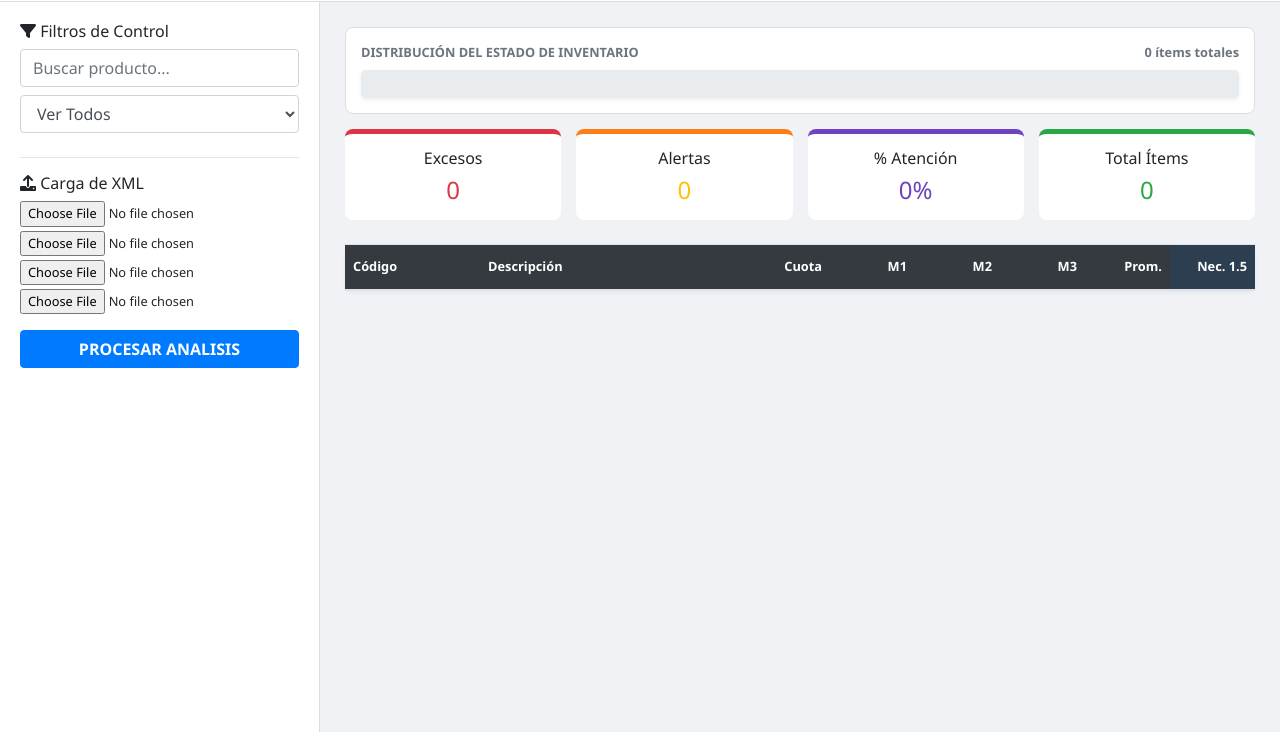
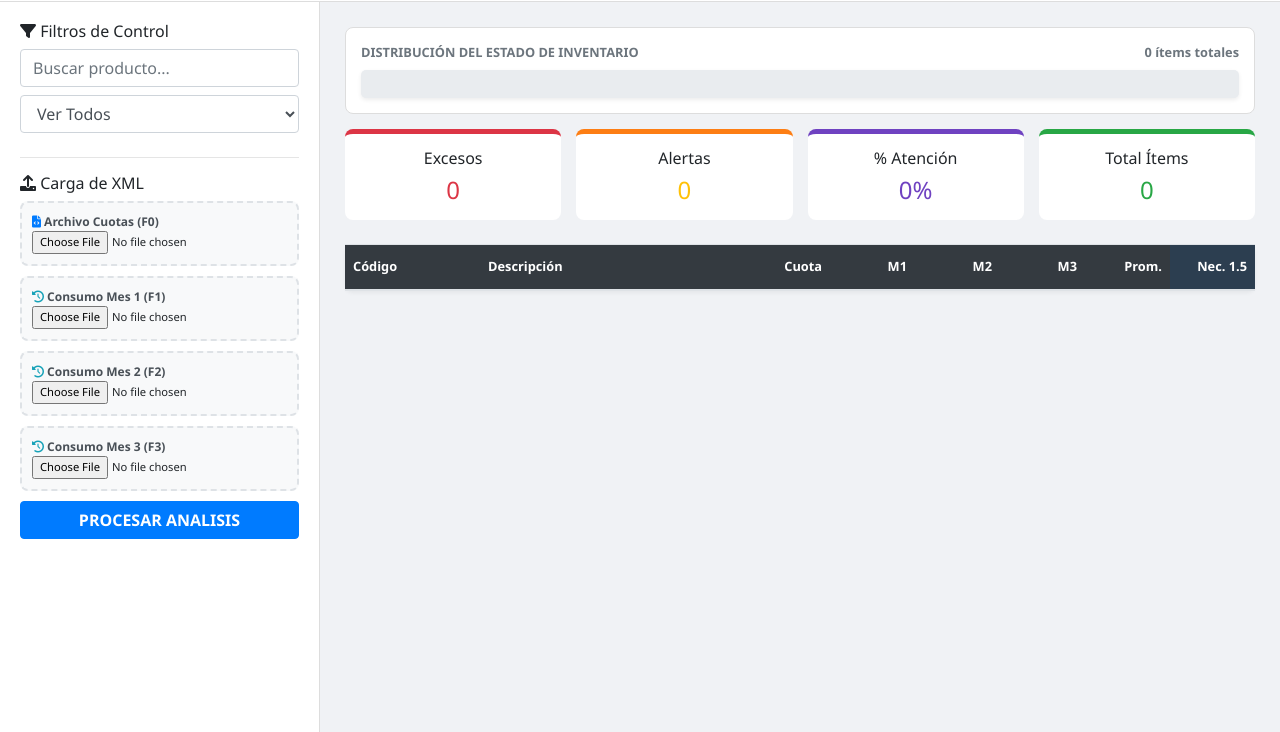
Before and after one commit to JosueCRC/estudio-de-cuotas, a plain HTML site: page index.html in a window 1280 px wide. Shown: the part 68-800 px from the top of the page. Drawn offline with nearby package versions, Linux system fonts and the light colour scheme.

Commit message:
Update index.html

```diff
--- a/index.html
+++ b/index.html
@@ -49,6 +49,40 @@
         .modal-stat-card { background: #f8f9fa; padding: 10px; border-radius: 8px; border: 1px solid #dee2e6; text-align: center; }
         .modal-stat-card h6 { font-size: 0.7rem; color: #6c757d; margin-bottom: 5px; text-transform: uppercase; }
         .modal-stat-card h4 { margin-bottom: 0; font-weight: bold; }
+
+
+        /* Contenedor de carga estilizado */
+.upload-group {
+    background: #f8f9fa;
+    border: 2px dashed #dee2e6;
+    border-radius: 8px;
+    padding: 10px;
+    margin-bottom: 10px;
+    transition: all 0.3s;
+    position: relative;
+    cursor: pointer;
+}
+
+.upload-group:hover {
+    border-color: #007bff;
+    background: #eef6ff;
+}
+
+.upload-group label {
+    display: block;
+    margin-bottom: 0;
+    cursor: pointer;
+    font-size: 0.75rem;
+    color: #495057;
+    font-weight: 600;
+}
+
+/* Ocultamos el input real pero mantenemos su funcionalidad */
+.upload-group input[type="file"] {
+    font-size: 0.7rem;
+    width: 100%;
+}
+
     </style>
 </head>
 <body>
@@ -85,10 +119,24 @@
     </select>
     <hr>
     <h6><i class="fas fa-upload"></i> Carga de XML</h6>
-    <input type="file" id="f0" class="mb-1 small d-block">
-    <input type="file" id="f1" class="mb-1 small d-block">
-    <input type="file" id="f2" class="mb-1 small d-block">
-    <input type="file" id="f3" class="mb-3 small d-block">
+    <div class="upload-group">
+        <label><i class="fas fa-file-code text-primary"></i> Archivo Cuotas (F0)</label>
+        <input type="file" id="f0" class="form-control-file">
+    </div>
+    <div class="upload-group">
+        <label><i class="fas fa-history text-info"></i> Consumo Mes 1 (F1)</label>
+        <input type="file" id="f1" class="form-control-file">
+    </div>
+
+    <div class="upload-group">
+        <label><i class="fas fa-history text-info"></i> Consumo Mes 2 (F2)</label>
+        <input type="file" id="f2" class="form-control-file">
+    </div>
+
+    <div class="upload-group">
+        <label><i class="fas fa-history text-info"></i> Consumo Mes 3 (F3)</label>
+        <input type="file" id="f3" class="form-control-file">
+    </div>
     <button class="btn btn-primary btn-block" onclick="analyzeFiles()"><b>PROCESAR ANALISIS</b></button>
 </div>
 
```
